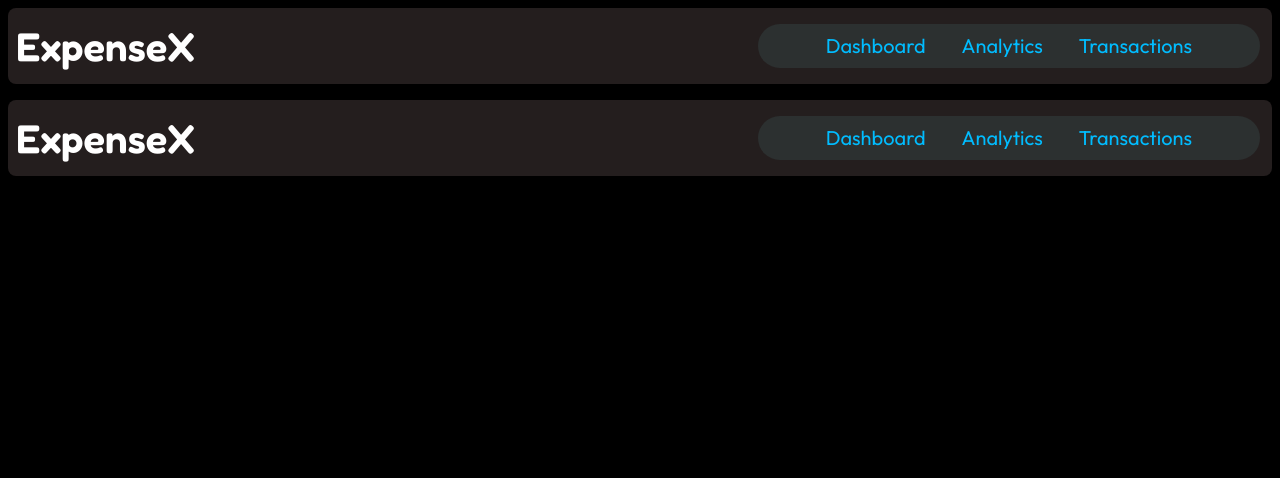
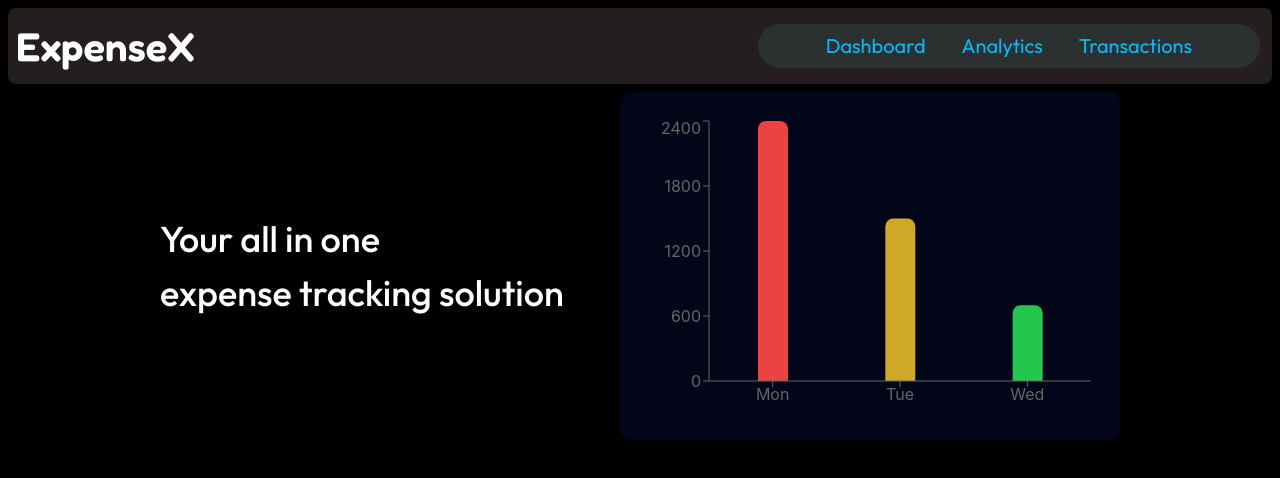
Before and after one commit to 47JMC/expense-tracker, a React (Vite) app: page / in a window 1280 px wide. Shown: the top 478 px of the page. Built offline with nearby package versions, Linux system fonts and the light colour scheme.

Commit message:
add a demo chart to the homepage

```diff
--- /dev/null
+++ b/src/components/DemoChart.tsx
@@ -0,0 +1,54 @@
+import {
+  ResponsiveContainer,
+  Bar,
+  BarChart,
+  Tooltip,
+  XAxis,
+  YAxis,
+} from "recharts";
+
+function DemoChart() {
+  const data = [
+    {
+      date: "Mon",
+      amount: 2400,
+      fill: "#EB4242",
+    },
+    {
+      date: "Tue",
+      amount: 1500,
+      fill: "#CFA827",
+    },
+    {
+      date: "Wed",
+      amount: 700,
+      fill: "#24C74E",
+    },
+  ];
+
+  return (
+    <div className="w-full rounded-xl p-6 bg-slate-950">
+      <ResponsiveContainer height={300}>
+        <BarChart data={data} barCategoryGap="15%">
+          <XAxis dataKey="date" />
+          <YAxis />
+          <Tooltip
+            contentStyle={{
+              background: "#1e293b",
+              border: "1px solid #334155",
+              borderRadius: "8px",
+              color: "#27D964",
+              fontFamily: "Outfit",
+              transition: "all",
+            }}
+            itemStyle={{ color: "#3CABE6" }}
+            cursor={{ fill: "#070F2E" }}
+          />
+          <Bar dataKey="amount" barSize={30} radius={[8, 8, 0, 0]} />
+        </BarChart>
+      </ResponsiveContainer>
+    </div>
+  );
+}
+
+export default DemoChart;
--- a/src/pages/Home.tsx
+++ b/src/pages/Home.tsx
@@ -1,12 +1,16 @@
-import Navbar from "../components/Navbar";
+import DemoChart from "../components/DemoChart";
 
 function Home() {
   return (
-    <div className="min-h-screen flex flex-col">
-      <Navbar />
-
-      <div className="flex-1 flex items-center justify-center">
-        {/* your main content */}
+    <div className="flex-1 flex items-center justify-center">
+      <div className="flex w-full max-w-5xl gap-8 px-8 items-center">
+        <p className="text-[36px] font-medium font-['Outfit'] flex-1">
+          Your all in one <br />
+          expense tracking solution
+        </p>
+        <div className="w-125 shrink-0">
+          <DemoChart />
+        </div>
       </div>
     </div>
   );
```
